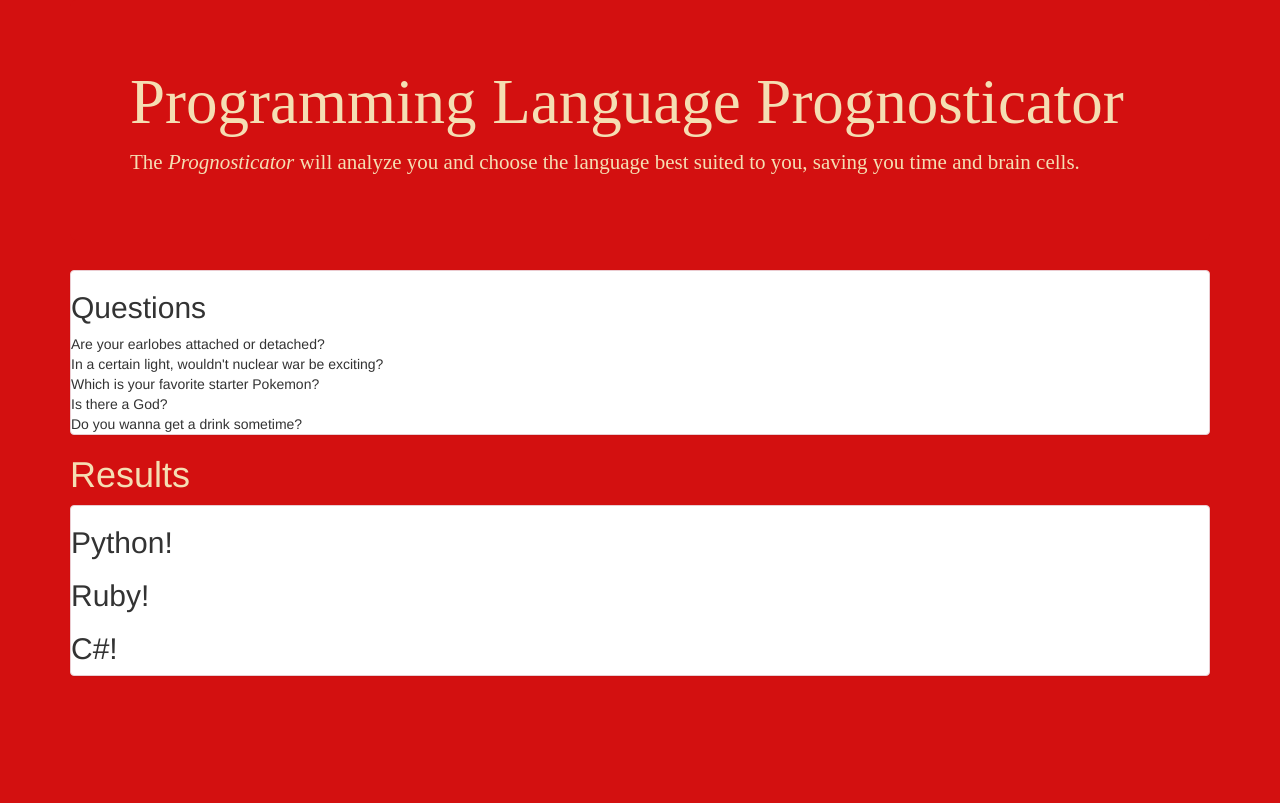
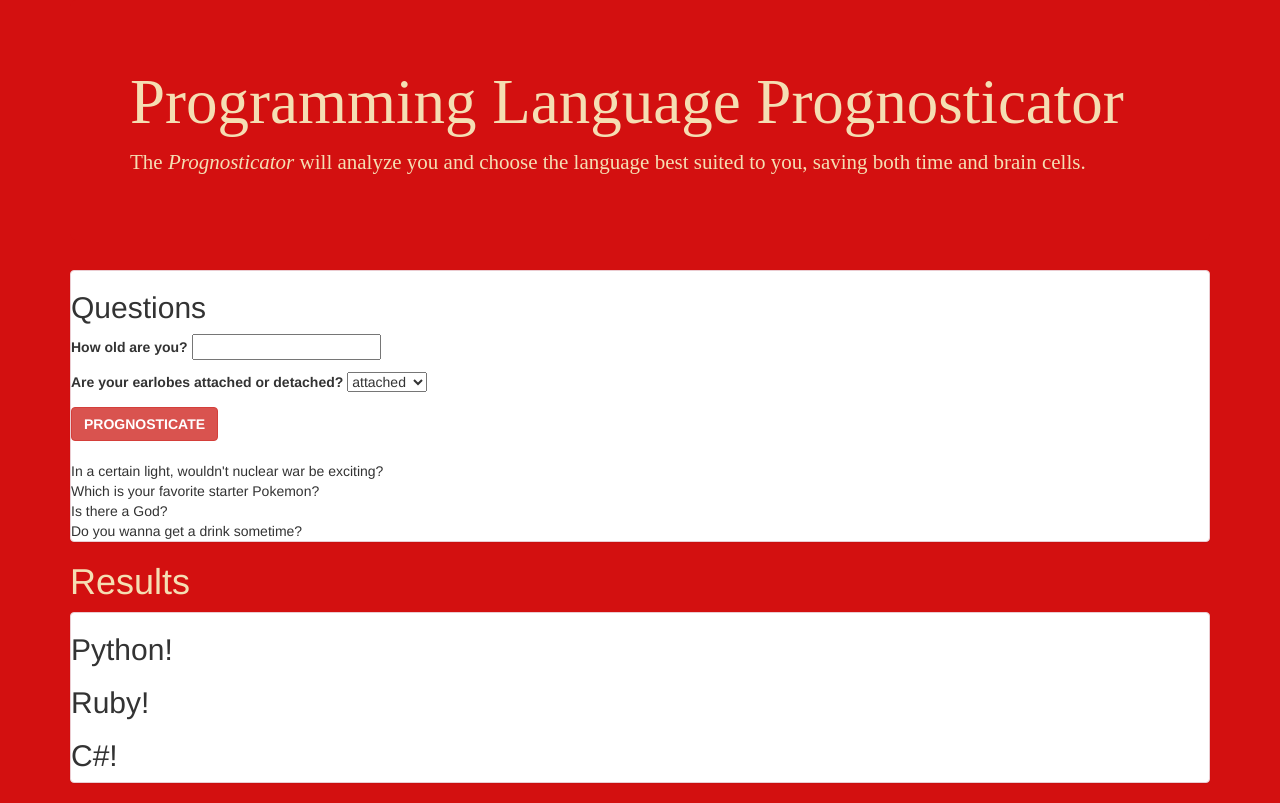
Before and after one commit to violenzae/language-suggester, a plain HTML site: page index.html in a window 1280 px wide. Drawn offline with Linux system fonts and the light colour scheme.

Commit message:
added two form inputs out of six

```diff
--- a/index.html
+++ b/index.html
@@ -10,12 +10,23 @@
   <body class="container">
     <div class="jumbotron">
     <h1>Programming Language Prognosticator</h1>
-    <p>The <em>Prognosticator</em> will analyze you and choose the language best suited to you, saving you time and brain cells.</p>
+    <p>The <em>Prognosticator</em> will analyze you and choose the language best suited to you, saving both time and brain cells.</p>
     </div>
     <div class="panel panel-danger">
       <div class="panelbody">
         <h2>Questions</h2>
-        Are your earlobes attached or detached?<br>
+        <form id="questions">
+          <p><label for="age">How old are you?</label>
+          <input id="age" type="text"></p>
+          <p><label for="ears">Are your earlobes attached or detached?</label>
+          <select id="ears">
+            <option value="attached">attached</option>
+            <option value="detached">detached</option>
+          </select></p>
+
+          <button type="submit" class="btn btn-danger"><strong>PROGNOSTICATE</strong></button>
+        </form>
+        <br>
         In a certain light, wouldn't nuclear war be exciting?<br>
         Which is your favorite starter Pokemon?<br>
         Is there a God?<br>
```
